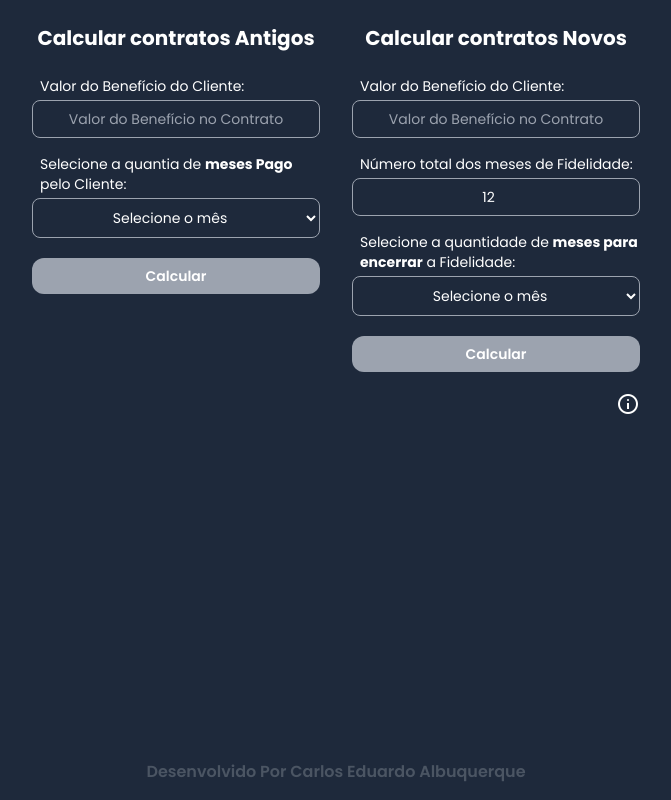
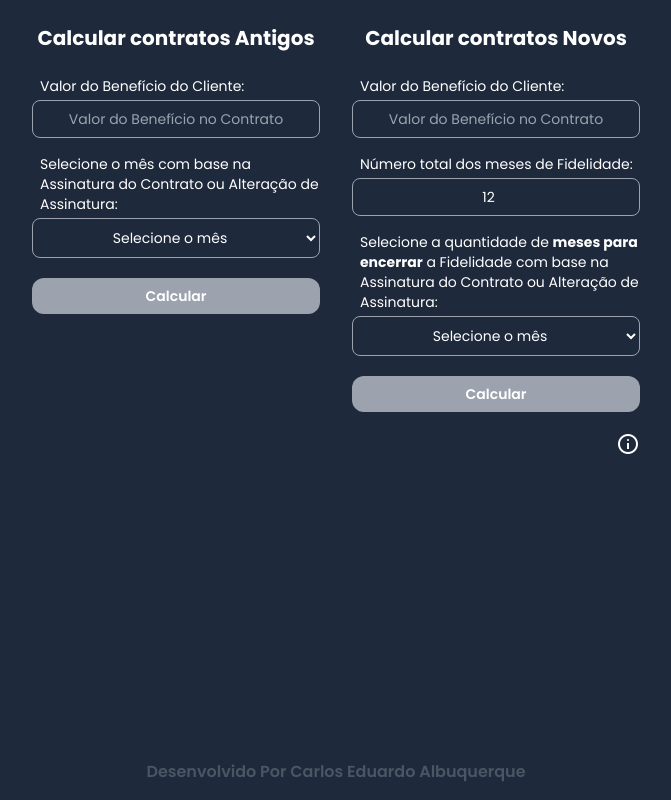
Before and after one commit to CarllosEduardo07/Calcular_Multa, a website: page src/index.html in a window 1280 px wide. Shown: the whole page, without its empty margins (304-975 px from the left). Drawn offline with nearby package versions, Linux system fonts and the light colour scheme.

Commit message:
alterando o texto do select de meses e add o favicon

```diff
--- a/src/index.html
+++ b/src/index.html
@@ -4,6 +4,7 @@
     <meta charset="UTF-8">
     <meta name="viewport" content="width=device-width, initial-scale=1.0">
     <title>Calcular Multa</title>
+    <link rel="shortcut icon" href="./assets/favicon.ico" type="image/x-icon">
     <!-- <link href="/dist/output.css" rel="stylesheet"> -->
     <link rel="stylesheet" href="./css/styles.css">
     <script src="./script.js" defer></script>
@@ -23,7 +24,7 @@
 
             <label for="valor_multa_contratoAntigo" class="">Valor do Benefício do Cliente:</label>
             <input type="number" id="valor_multa_contratoAntigo" class="input_number" placeholder="Valor do Benefício no Contrato" autocomplete="off">
-            <label for="Porcentagem_fidelidade" class="">Selecione a quantia de <strong>meses Pago</strong> pelo Cliente:</label>
+            <label for="Porcentagem_fidelidade" class="">Selecione o mês com base na Assinatura do Contrato ou Alteração de Assinatura:</label>
             <select id="Porcentagem_fidelidade">
                 <option value="">Selecione o mês</option>
                 <option value="90">1 mês - 90%</option>
@@ -55,7 +56,7 @@
             <input type="number" id="vtb_valor_multa_contratoNovo" class="input_number" placeholder="Valor do Benefício no Contrato"  autocomplete="off">
             <label for="mes_fidelidade" class="">Número total dos meses de Fidelidade:</label>
             <input type="number" id="mes_fidelidade" value="12" disabled class="cursor-not-allowed">
-            <label for="mr_mes_restante" class="">Selecione a quantidade de <strong>meses para encerrar</strong> a Fidelidade:</label>
+            <label for="mr_mes_restante" class="">Selecione a quantidade de <strong>meses para encerrar</strong> a Fidelidade com base na <stor>Assinatura do Contrato</stor> ou <stor>Alteração de Assinatura</stor>:</label>
             <select id="mr_mes_restante">
                 <option value="">Selecione o mês</option>
                 <option value="1">1 mes</option>
```
Also changed, not shown: src/assets/favicon.ico (added), src/assets/icon_info.svg (deleted).
